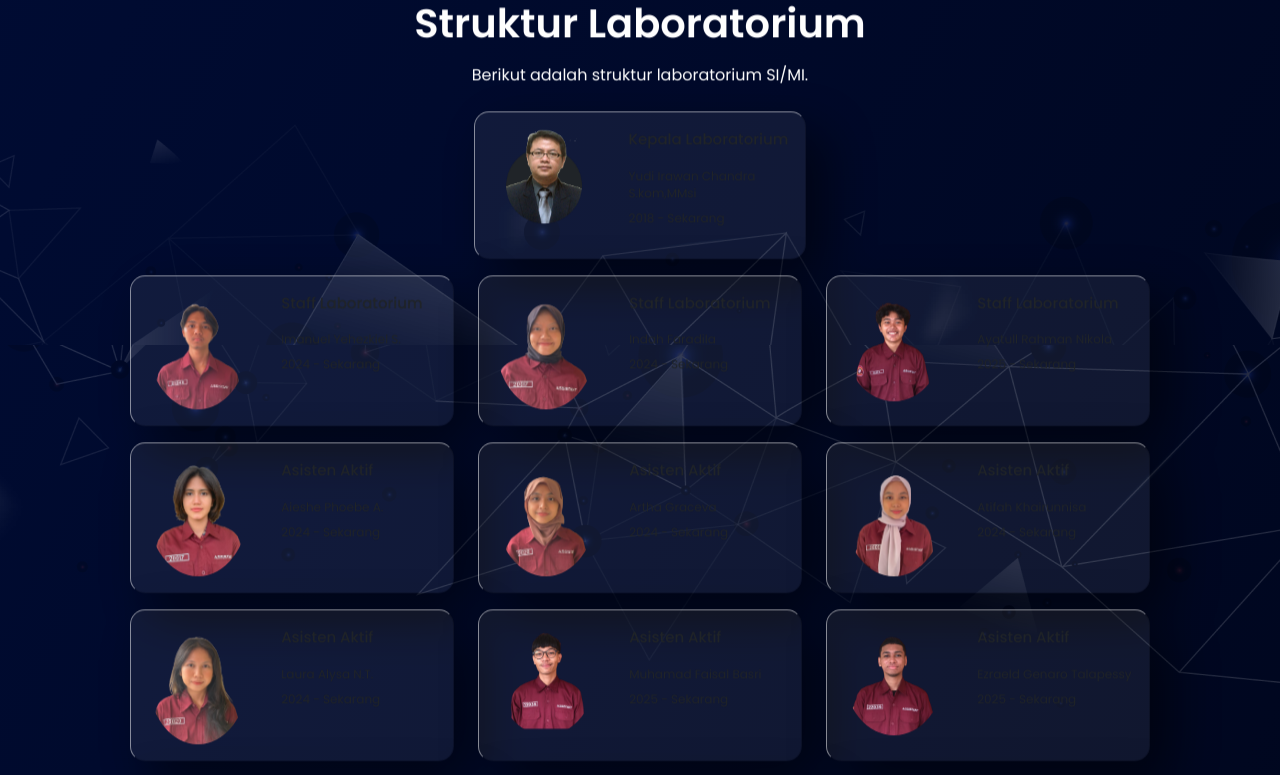
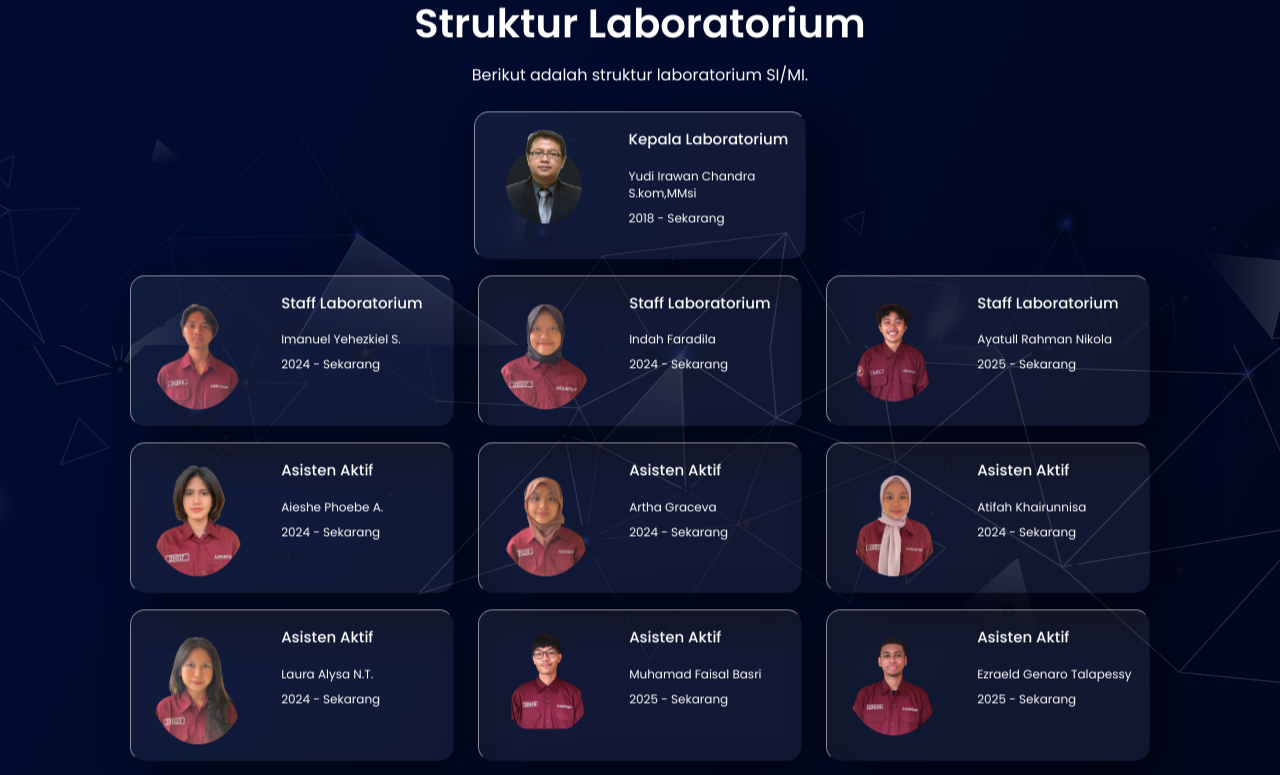
Before and after one commit to labsimi2026-beep/labsimi, a React (Vite) app in the folder Lab-Simi-main/: page / in a window 1280 px wide. Shown: the part 3240-4015 px from the top of the page. Built offline with nearby package versions, Linux system fonts and the light colour scheme.

Commit message:
Update warna background struktur

```diff
--- a/Lab-Simi-main/src/pages/LandingPage/landingpage.css
+++ b/Lab-Simi-main/src/pages/LandingPage/landingpage.css
@@ -230,16 +230,19 @@ p {
 .jabatan-struktur {
   font-weight: 500;
   font-size: 15px;
+  color: #fff;
 }
 
 .nama-struktur {
   font-size: 12px;
   line-height: 17px;
+  color: #fff;
 }
 
 .masa-jabatan {
   font-size: 12px;
   line-height: 17px;
+  color: #fff;
 }
 
 /* Footer */
```
